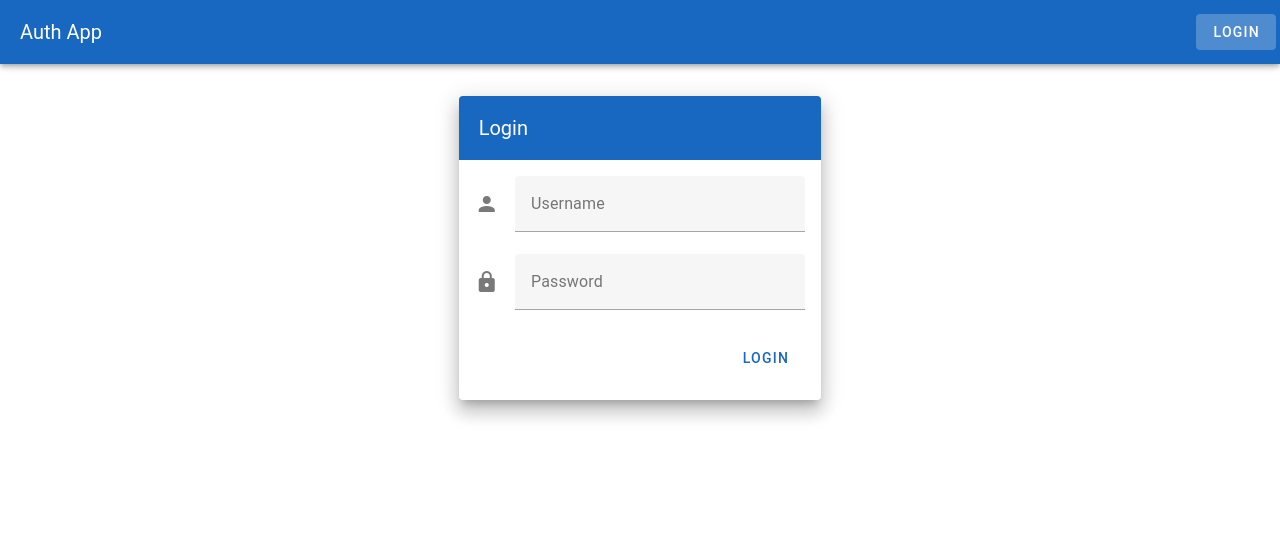
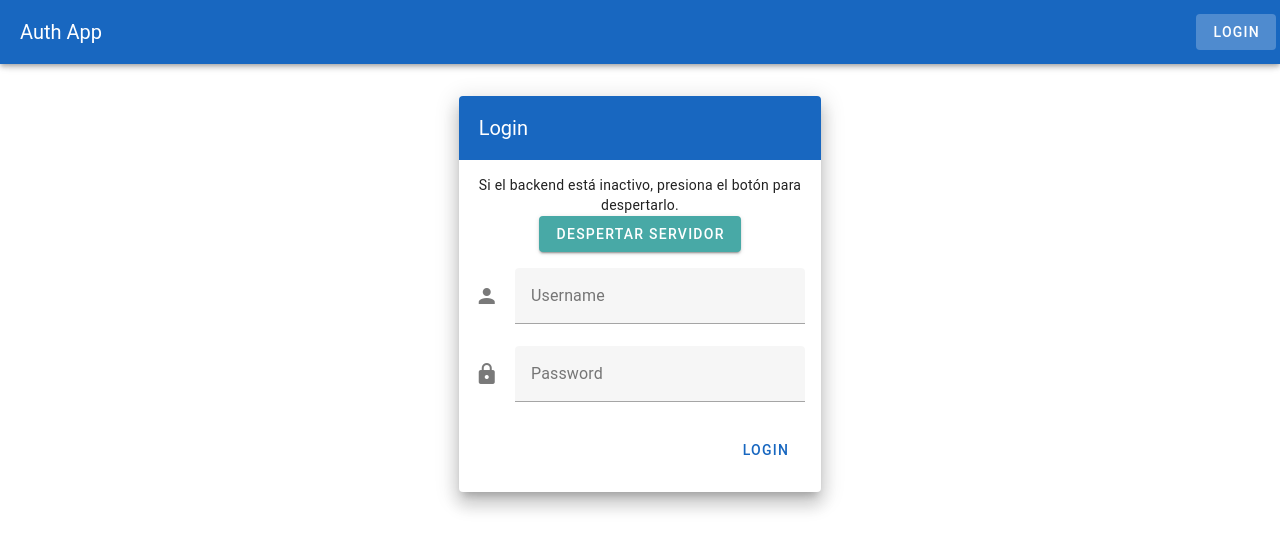
Before and after one commit to BALUIA/frontendlan, a Vue app: page /login in a window 1280 px wide. Shown: the top 550 px of the page. Built offline with nearby package versions, Linux system fonts and the light colour scheme.

Commit message:
boton extra

```diff
--- a/src/views/Login.vue
+++ b/src/views/Login.vue
@@ -7,6 +7,14 @@
             <v-toolbar-title>Login</v-toolbar-title>
           </v-toolbar>
           <v-card-text>
+            <div class="text-center mb-4">
+              <p>Si el backend está inactivo, presiona el botón para despertarlo.</p>
+              <v-btn @click="wakeUpServer" :loading="isWakingUp" :disabled="isWakingUp" color="secondary">
+                Despertar Servidor
+              </v-btn>
+              <p v-if="wakeUpMessage" class="mt-2" :class="wakeUpError ? 'text-error' : 'text-success'">{{ wakeUpMessage }}</p>
+            </div>
+
             <v-form @submit.prevent="handleLogin">
               <v-text-field
                 label="Username"
@@ -14,7 +22,7 @@
                 prepend-icon="mdi-account"
                 type="text"
                 required
-                :disabled="isLoading"
+                :disabled="isLoading || isWakingUp"
               ></v-text-field>
               <v-text-field
                 label="Password"
@@ -22,19 +30,19 @@
                 prepend-icon="mdi-lock"
                 type="password"
                 required
-                :disabled="isLoading"
+                :disabled="isLoading || isWakingUp"
               ></v-text-field>
 
               <v-alert v-if="errorMessage" type="error" dense>{{ errorMessage }}</v-alert>
 
               <div v-if="isLoading" class="text-center my-4">
                 <v-progress-circular indeterminate color="primary"></v-progress-circular>
-                <p class="mt-2">Iniciando el servidor... Esto puede tardar hasta 2 minutos.</p>
+                <p class="mt-2">Iniciando sesión...</p>
               </div>
 
               <v-card-actions>
                 <v-spacer></v-spacer>
-                <v-btn color="primary" type="submit" :disabled="isLoading">Login</v-btn>
+                <v-btn color="primary" type="submit" :disabled="isLoading || isWakingUp">Login</v-btn>
               </v-card-actions>
             </v-form>
           </v-card-text>
@@ -48,13 +56,40 @@
 import { ref } from 'vue';
 import { useAuthStore } from '../stores/auth';
 import { useRouter } from 'vue-router';
+import axios from 'axios';
 
 const username = ref('');
 const password = ref('');
 const errorMessage = ref('');
 const isLoading = ref(false);
+const isWakingUp = ref(false);
+const wakeUpMessage = ref('');
+const wakeUpError = ref(false);
+
 const authStore = useAuthStore();
 const router = useRouter();
+
+const API_URL = import.meta.env.VITE_API_URL;
+
+const wakeUpServer = async () => {
+  isWakingUp.value = true;
+  wakeUpMessage.value = 'Despertando el servidor... Esto puede tardar hasta 2 minutos.';
+  wakeUpError.value = false;
+  try {
+    const response = await axios.get(`${API_URL}/auth/`);
+    if (response.data.status === 'UP') {
+      wakeUpMessage.value = '¡El servidor está listo! Ya puedes iniciar sesión.';
+    } else {
+      wakeUpMessage.value = 'El servidor respondió, pero no está listo. Inténtalo de nuevo.';
+      wakeUpError.value = true;
+    }
+  } catch (error) {
+    wakeUpMessage.value = 'Error al conectar con el servidor. Por favor, inténtalo de nuevo más tarde.';
+    wakeUpError.value = true;
+  } finally {
+    isWakingUp.value = false;
+  }
+};
 
 const handleLogin = async () => {
   isLoading.value = true;
--- a/src/views/TurnoSummary.vue
+++ b/src/views/TurnoSummary.vue
@@ -50,6 +50,7 @@
 <script setup>
 import { ref, onMounted } from 'vue';
 import { useTurnoStore } from '../stores/turno';
+import { useRoute, useRouter } from 'vue-router';
 
 const route = useRoute();
 const router = useRouter();
```
